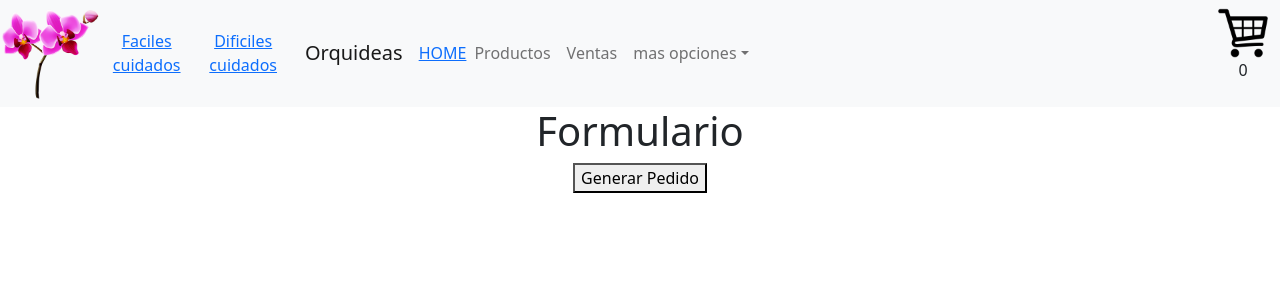
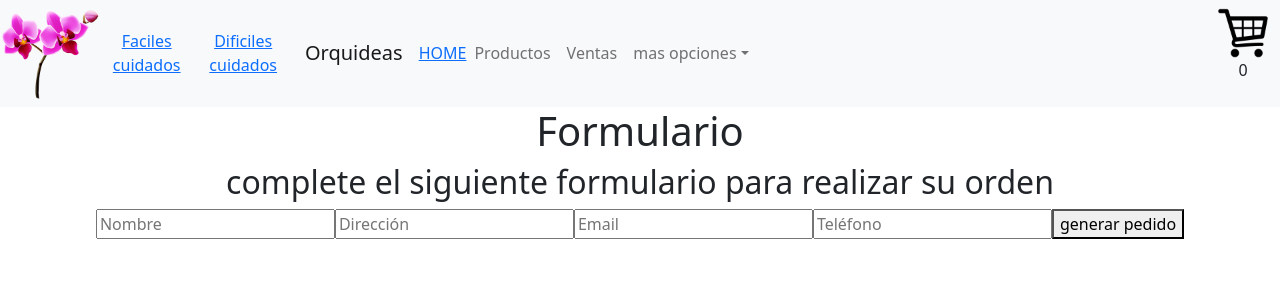
Before and after one commit to martha-argerich-25/Proyectoreact, a React (Create React App) app: page /Checkout in a window 1280 px wide. Shown: the top 300 px of the page. Built offline with nearby package versions, Linux system fonts and the light colour scheme; no server answers; the database is empty.

Commit message:
formulario

```diff
--- /dev/null
+++ b/src/components/Checkout/Checkout.css
@@ -0,0 +1,5 @@
+.formulario{
+    display:block
+
+
+}
--- a/src/components/Checkout/Checkout.js
+++ b/src/components/Checkout/Checkout.js
@@ -3,6 +3,7 @@ import { useCart} from "../../Context/CartContext"
 import { collection, getDocs, query, where, documentId, writeBatch, addDoc } from 'firebase/firestore'
 import { db } from '../../service/firebase'
 import React from 'react'
+import './Checkout.css'
 
 
 
@@ -12,8 +13,12 @@ import React from 'react'
 
 const Checkout = () => {
     const [loading, setLoading] = useState(false)
+    const { Cart, total, clearCart } = useCart();
 
-    const { Cart, total, clearCart } = useCart;
+    const [name, setName] = useState("");
+    const [address, setAddress] = useState("");
+    const [email, setEmail] = useState("");
+    const [phone, setPhone] = useState("");
 
 
 
@@ -24,10 +29,10 @@ const Checkout = () => {
         try {
             const objOrder = {
                 persona: {
-                    name: 'rodrigo',
-                    phone: '234234',
-                    mail: 'rodriperetti@gotmail.com',
-                    address:'avenida siempre viva 324'
+                    name: {name},
+                    phone: {phone},
+                    mail: {email},
+                    address:{address}
                 },
                 items: Cart,
                 total: total
@@ -86,11 +91,21 @@ const Checkout = () => {
         return <h1>Se esta procesando su pedido...</h1>
     }
 
+
+
+
+
+
     return (
-        <div>
+        <div className="formulario">
             <h1>Formulario</h1>
+            <h2>complete el siguiente formulario para realizar su orden</h2>
 
-            <button onClick={order}>Generar Pedido</button>
+            <input  value={name} onChange={(e) => setName(e.target.value)} type="text"     placeholder="Nombre" />
+                <input value={address}onChange={(e) => setAddress(e.target.value)}type="text"    placeholder="Dirección" />
+                <input value={email} onChange={(e) => setEmail(e.target.value)} type="email"     placeholder="Email" />
+                <input value={phone}onChange={(e) => setPhone(e.target.value)} type="number"    placeholder="Teléfono" />
+           <button onClick={order}>generar pedido</button>
         </div>
     )
 }
--- a/src/components/Item/Item.css
+++ b/src/components/Item/Item.css
@@ -2,7 +2,7 @@
 
 
 .box{
-    display: inline-block;
+    display:bloc;
 
 
     border:solid
--- a/src/components/Item/Item.js
+++ b/src/components/Item/Item.js
@@ -16,7 +16,9 @@ return (
              <img src={img} alt={'name'} style={{width:400}}/>
 
 
-       </div>)
+       </div>
+
+       )
 
 
 
--- a/src/components/ItemDetail/ItemDetail.css
+++ b/src/components/ItemDetail/ItemDetail.css
@@ -1,3 +1,3 @@
 .body{
-    background-color: blueviolet;
+    background-color: rgb(186, 43, 226);
 }
--- a/src/components/ItemDetail/ItemDetail.js
+++ b/src/components/ItemDetail/ItemDetail.js
@@ -46,12 +46,11 @@ return(
     <p>categoria {category}</p>
     <img src={img} alt={'name'} style={{width:400}}/>
 
-    {stock !== 0 ? <Counter onAdd={handLeOnadd} stock ={stock} initial={0}/> : <p>no hay stock disponible</p>}
 
 
 
   {
-      //si es verdadero que nos lleve al carrito y si es falso que renderice
+//{stock !== 0 ? <Counter onAdd={handLeOnadd} stock ={stock} initial={3}/> : <p>no hay stock disponible</p>}
       goToCart ?<Link to='/cart'>finalizar compra</Link>:<Counter onAdd={handLeOnadd}/>
 
   }
```
